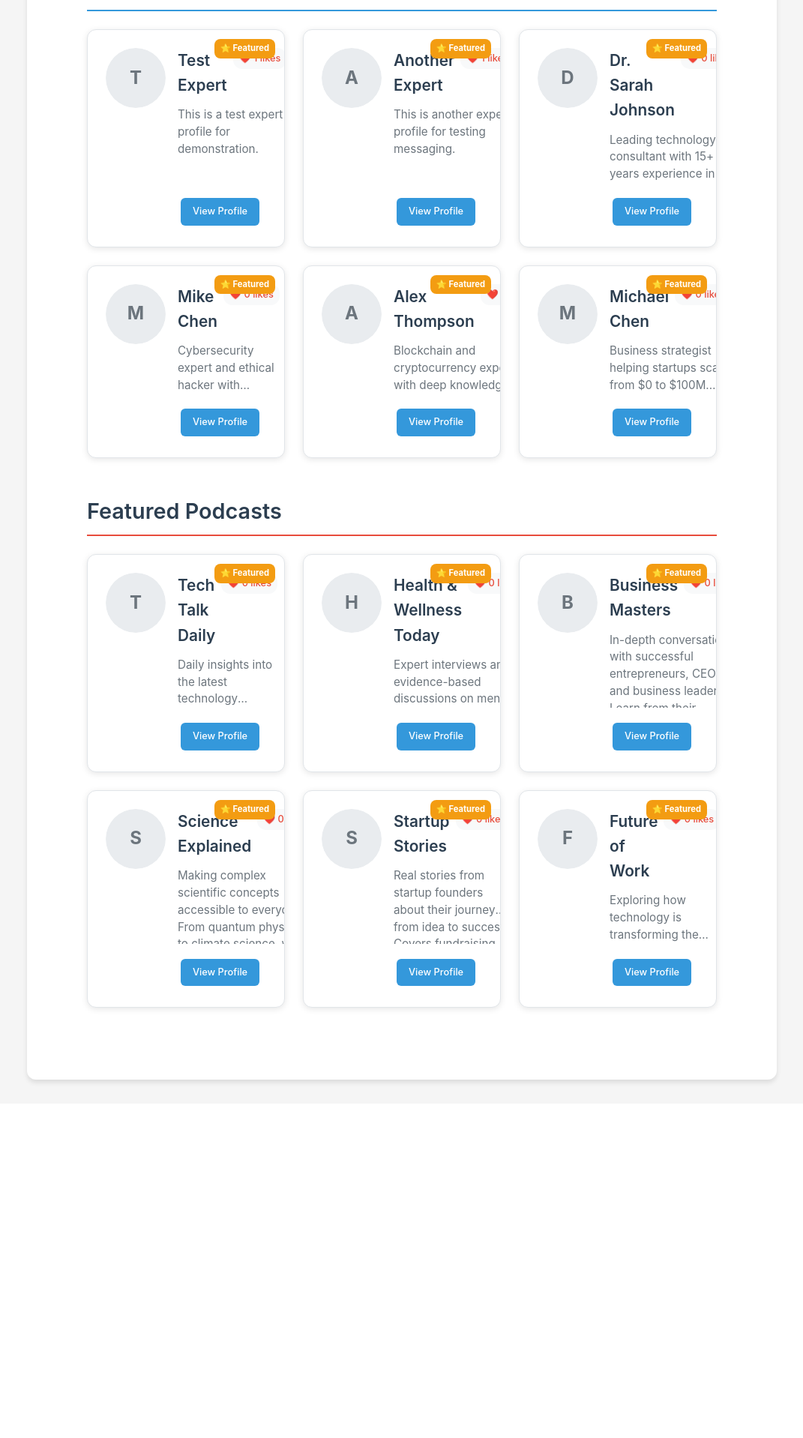
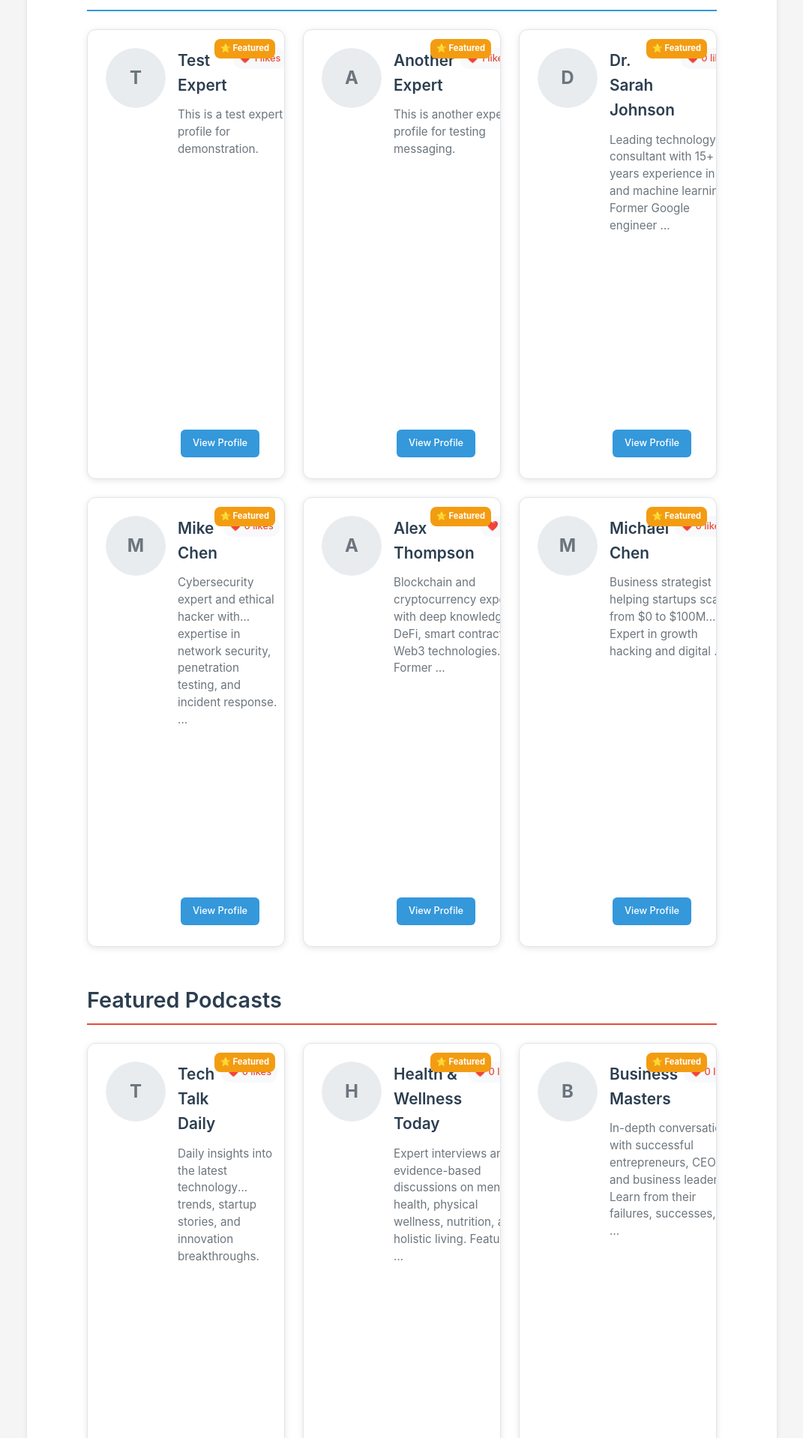
Before and after one commit to behzad17/newexperts, a Django app: page / in a window 1280 px wide. Shown: the part 537-2455 px from the top of the page at 75% size, without its empty margins (104-1175 px from the left). Before the commit the page ends 1985 px from the top, so only its background shows below. Run offline with Django 5.2, Linux system fonts and the light colour scheme; data comes from the database, SQL or seed files in the repository.

Commit message:
Set both min-height and max-height to 600px for featured expert and podcast cards in home page

```diff
--- a/expert_connect/templates/home.html
+++ b/expert_connect/templates/home.html
@@ -206,6 +206,7 @@
     flex-direction: column;
     gap: 1rem;
     overflow: hidden;
+    min-height: 600px;
     max-height: 600px;
   }
 
@@ -439,6 +440,7 @@
       padding: 1.25rem;
       flex-direction: row;
       text-align: left;
+      min-height: 600px;
       max-height: 600px;
     }
 
@@ -515,6 +517,7 @@
 
     .featured-card {
       padding: 1.5rem;
+      min-height: 600px;
       max-height: 600px;
     }
 
@@ -575,6 +578,7 @@
     .featured-card {
       padding: 1rem;
       min-width: 0;
+      min-height: 600px;
       max-height: 600px;
     }
 
@@ -611,6 +615,7 @@
 
     .featured-card {
       padding: 1.25rem;
+      min-height: 600px;
       max-height: 600px;
     }
 
```
